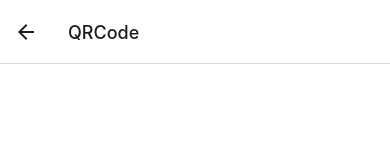
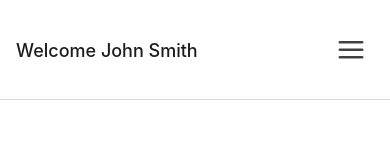
Before and after one commit to MarshalWelgama/QR-Coffee, a React Native app: screen / in a window 390 px wide. Both pictures are taken after a click on the button "SKIP TO LOGGED IN". Shown: the top 160 px of the page. Built offline with nearby package versions, Linux system fonts and the light colour scheme.

Commit message:
#5 new: added shell for top navigation

```diff
--- a/routes/HomeStack.tsx
+++ b/routes/HomeStack.tsx
@@ -2,12 +2,13 @@ import { NavigationContainer } from "@react-navigation/native";
 import { createStackNavigator } from "@react-navigation/stack";
 //import { StatusBar } from "expo-status-bar";
 
-import {StatusBar } from "react-native";
+import { StatusBar, TouchableOpacity } from "react-native";
 
 import QRCodeScreen from "../src/screens/QRCode";
 import ScanScreen from "../src/screens/Scan";
 import HomePage from "../src/screens/HomePage";
 import LoginPage from "../src/screens/LoginPage";
+import Icon from "react-native-vector-icons/Feather";
 
 const Stack = createStackNavigator();
 
@@ -16,8 +17,23 @@ const HomeStack = () => {
     <NavigationContainer>
       <Stack.Navigator initialRouteName="Login">
         <Stack.Screen name={"Login"} component={LoginPage} />
-        <Stack.Screen name={"QRCode"} component={QRCodeScreen} />
-       <Stack.Screen name={"Scan"} options={{headerShown: false}} component={ScanScreen} />
+        <Stack.Screen name={"QRCode"} component={QRCodeScreen} options={{
+          title: "Welcome John Smith",
+
+          headerStyle: {
+            backgroundColor: "white",
+            height: 100
+          },
+          headerRight: () => (
+            <TouchableOpacity style={{ marginRight: 24 }} onPress={() => { console.log("when ejected from expo use react native torch") }}>
+              <Icon name={"menu"} size={30} color="#404040" style={{
+
+              }} />
+            </TouchableOpacity>),
+          headerLeft: () => (<></>)
+
+        }} />
+        <Stack.Screen name={"Scan"} options={{ headerShown: false }} component={ScanScreen} />
       </Stack.Navigator>
       <StatusBar barStyle={"dark-content"} />
     </NavigationContainer>
```
